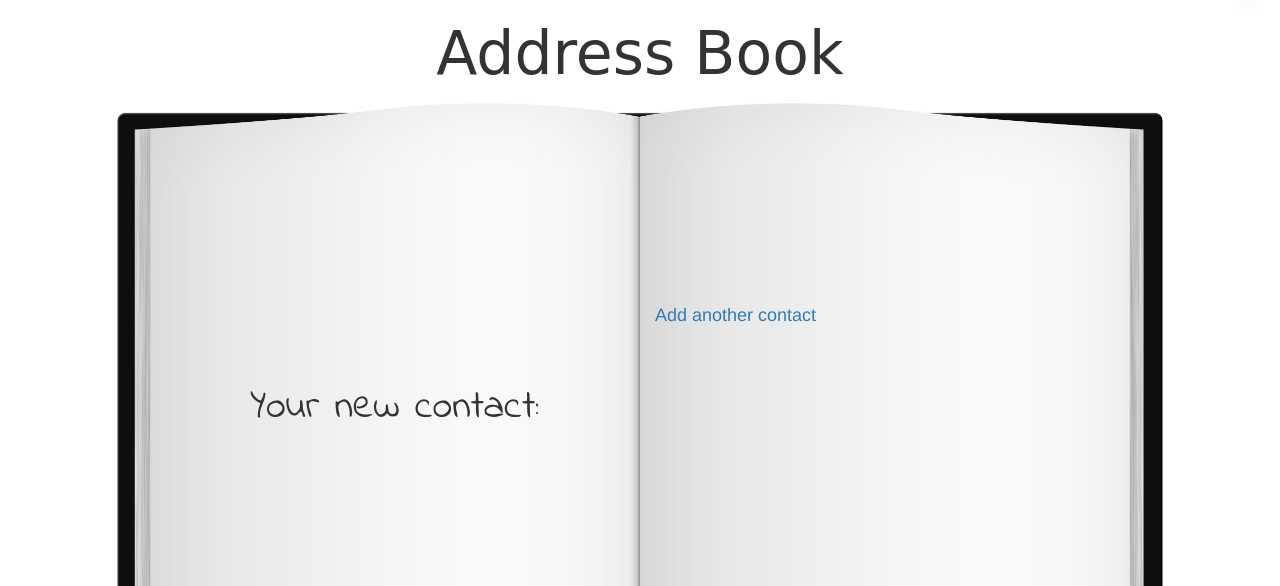
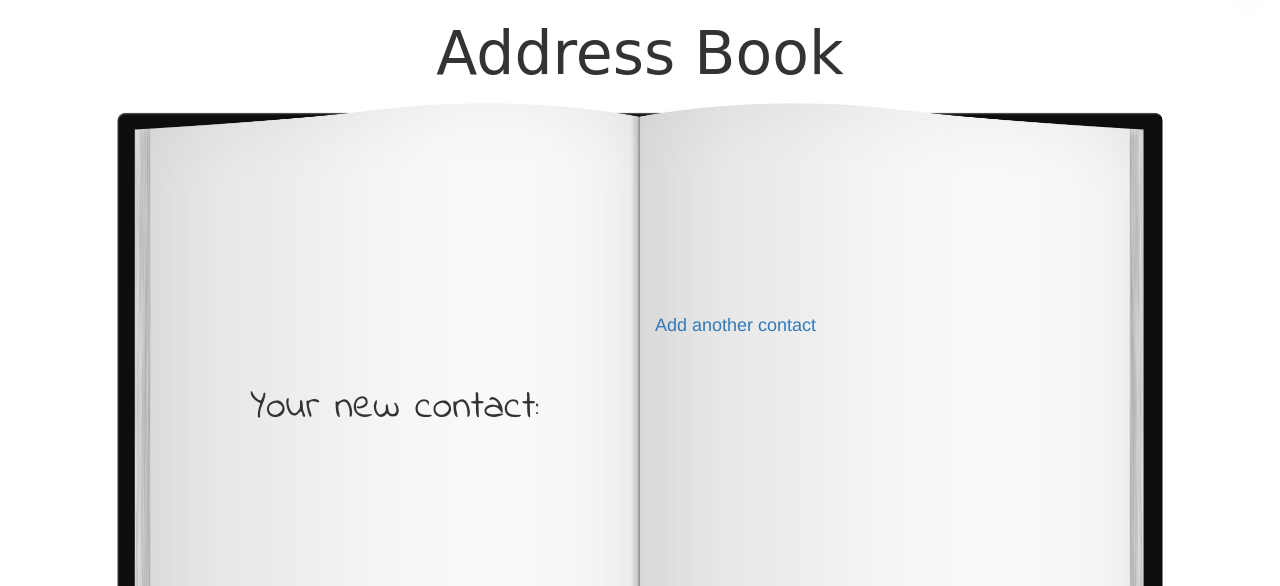
Before and after one commit to danlauby/php-address-book, a PHP site: template views/contacts.html.twig in a window 1280 px wide. Shown: the top 586 px of the page. Run offline with PHP 8.4, Linux system fonts and the light colour scheme; the template is opened without the code that fills it, so the values that code supplies are empty; some libraries are stand-ins or nearby versions; some web fonts are replaced.

Commit message:
Adjust margin spacing/font-size of each contact and delete un-needed code

```diff
--- a/app/app.php
+++ b/app/app.php
@@ -29,10 +29,7 @@
         $address = $_POST['address'];
         $phone_number = $_POST['phone-number'];
          $new_contact = new Contact($name, $address, $phone_number);
-         $new_contact->save();
-        //  if (isset($name) || isset($address) || isset($phone_number)) {
-            //  return $app['twig']->render('home.html.twig', array('contacts' => Contact::getAll()));
-        //  };
+         $new_contact->save();;
          return $app['twig']->render('contacts.html.twig', array('newcontact' => $new_contact));
      });
 
--- a/web/assests/css/styles.css
+++ b/web/assests/css/styles.css
@@ -26,13 +26,13 @@ h2 {
 }
 
 h3 {
-    font-size: 30px;
+    font-size: 25px;
     /*font-family: 'Sansita', sans-serif;*/
 
 }
 
 table {
-    margin-left: -10px;
+    margin-left: -22px;
 }
 
 .fancy {
@@ -41,10 +41,6 @@ table {
 
 form.contact-form {
     margin-left: 60px;
-}
-
-.warning {
-    color: red;
 }
 
 .delete-button {
@@ -63,7 +59,7 @@ form.contact-form {
 }
 
 .contact-info {
-    margin-top: 70px;
+    margin-top: 80px;
     /*padding-left: 50px;*/
 }
 
@@ -88,5 +84,6 @@ form.contact-form {
 }
 
 #contact-name {
-    font-size: 60px;
+    font-size: 40px;
+    font-weight: bold;
 }
```
